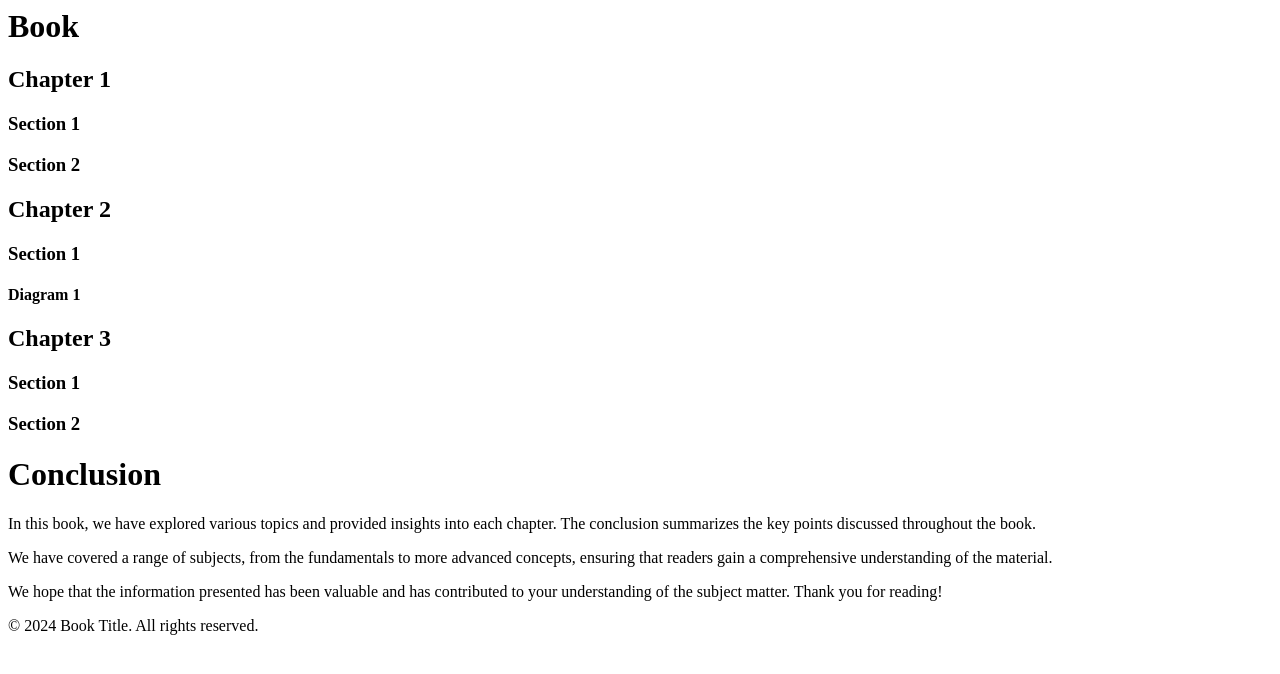
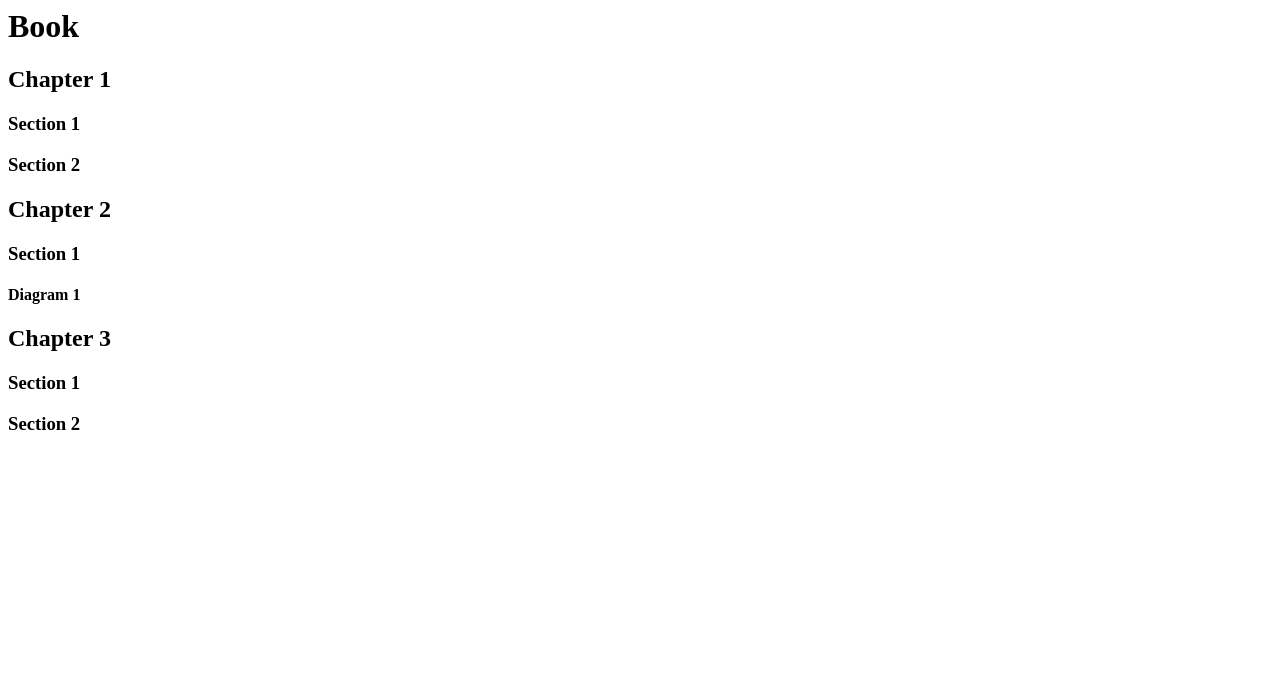
Before and after one commit to Bhuwan077/The-Complete-Full-Stack-Web-Development-Bootcamp, a plain HTML site: page 2.1 Heading Element/index.html in a window 1280 px wide. Drawn offline with Linux system fonts and the light colour scheme.

Commit message:
completed 2.1

```diff
--- a/2.1 Heading Element/index.html
+++ b/2.1 Heading Element/index.html
@@ -8,10 +8,3 @@
   <h2>Chapter 3</h2>
     <h3>Section 1</h3>
     <h3>Section 2</h3>
-<h1>Conclusion  </h1>
-<p>In this book, we have explored various topics and provided insights into each chapter. The conclusion summarizes the key points discussed throughout the book.</p>
-<p>We have covered a range of subjects, from the fundamentals to more advanced concepts, ensuring that readers gain a comprehensive understanding of the material.</p>
-<p>We hope that the information presented has been valuable and has contributed to your understanding of the subject matter. Thank you for reading!</p>
-<footer>
-  <p>&copy; 2024 Book Title. All rights reserved.</p>
-</footer>
```
